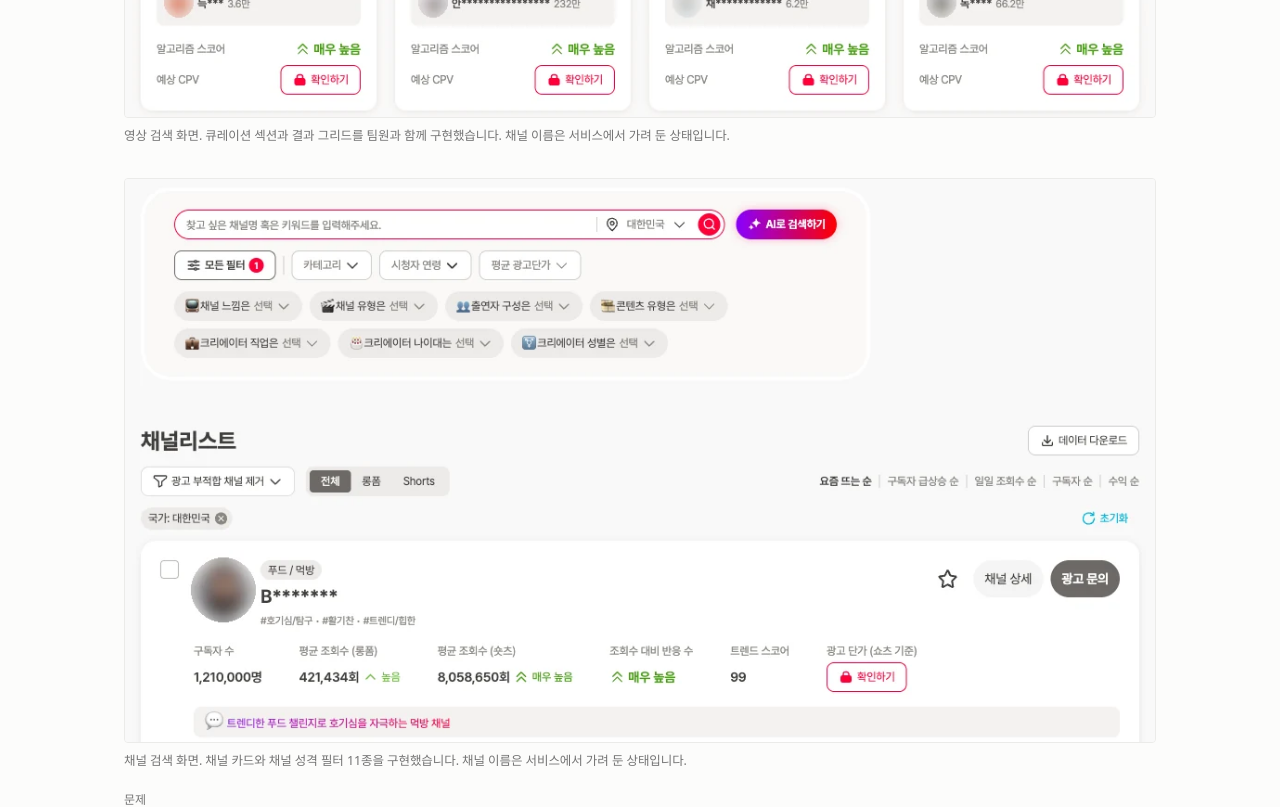
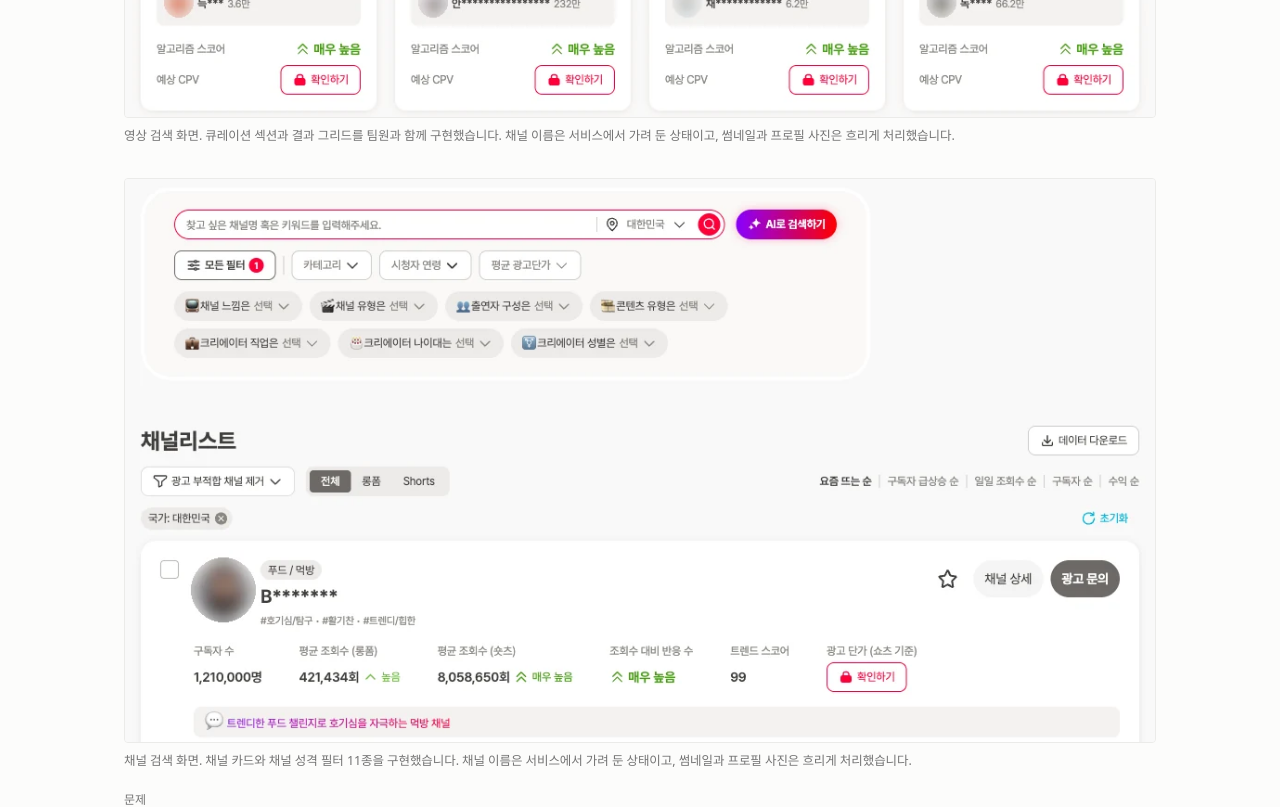
Before and after one commit to TAEW00KIM/TAEW00KIM.github.io, a React (Vite) app: page / in a window 1280 px wide. Shown: the part 2720-3527 px from the top of the page. Built offline with nearby package versions, Linux system fonts and the light colour scheme; a web font is replaced by a local one.

Commit message:
Vling screenshot captions: note that thumbnails and profile photos are blurred

```diff
--- a/src/data.en.ts
+++ b/src/data.en.ts
@@ -436,8 +436,8 @@ export const projects: Project[] = [
   {
     id: "vling-search",
     images: [
-      { src: "/vling-video-search.webp", width: 1110, height: 674, alt: "Vling video search screen", caption: "Video search. I built the curation sections and the results grid with teammates. Channel names are masked by the service." },
-      { src: "/vling-channel-search.webp", width: 1110, height: 607, alt: "Vling channel search screen", caption: "Channel search. I built the channel cards and the 11 channel attribute filters. Channel names are masked by the service." },
+      { src: "/vling-video-search.webp", width: 1110, height: 674, alt: "Vling video search screen", caption: "Video search. I built the curation sections and the results grid with teammates. Channel names are masked by the service; thumbnails and profile photos are blurred." },
+      { src: "/vling-channel-search.webp", width: 1110, height: 607, alt: "Vling channel search screen", caption: "Channel search. I built the channel cards and the 11 channel attribute filters. Channel names are masked by the service; thumbnails and profile photos are blurred." },
     ],
     title: "Vling Video Search and Channel Search Redesign",
     org: "Buzz & Beyond internship", period: "2026.07 ~ 09",
--- a/src/data.ts
+++ b/src/data.ts
@@ -471,8 +471,8 @@ export const projects: Project[] = [
   {
     id: "vling-search",
     images: [
-      { src: "/vling-video-search.webp", width: 1110, height: 674, alt: "Vling 영상 검색 화면", caption: "영상 검색 화면. 큐레이션 섹션과 결과 그리드를 팀원과 함께 구현했습니다. 채널 이름은 서비스에서 가려 둔 상태입니다." },
-      { src: "/vling-channel-search.webp", width: 1110, height: 607, alt: "Vling 채널 검색 화면", caption: "채널 검색 화면. 채널 카드와 채널 성격 필터 11종을 구현했습니다. 채널 이름은 서비스에서 가려 둔 상태입니다." },
+      { src: "/vling-video-search.webp", width: 1110, height: 674, alt: "Vling 영상 검색 화면", caption: "영상 검색 화면. 큐레이션 섹션과 결과 그리드를 팀원과 함께 구현했습니다. 채널 이름은 서비스에서 가려 둔 상태이고, 썸네일과 프로필 사진은 흐리게 처리했습니다." },
+      { src: "/vling-channel-search.webp", width: 1110, height: 607, alt: "Vling 채널 검색 화면", caption: "채널 검색 화면. 채널 카드와 채널 성격 필터 11종을 구현했습니다. 채널 이름은 서비스에서 가려 둔 상태이고, 썸네일과 프로필 사진은 흐리게 처리했습니다." },
     ],
     title: "Vling 영상 검색과 채널 검색 개편",
     org: "버즈앤비 현장실습", period: "2026.07 ~ 09",
```
